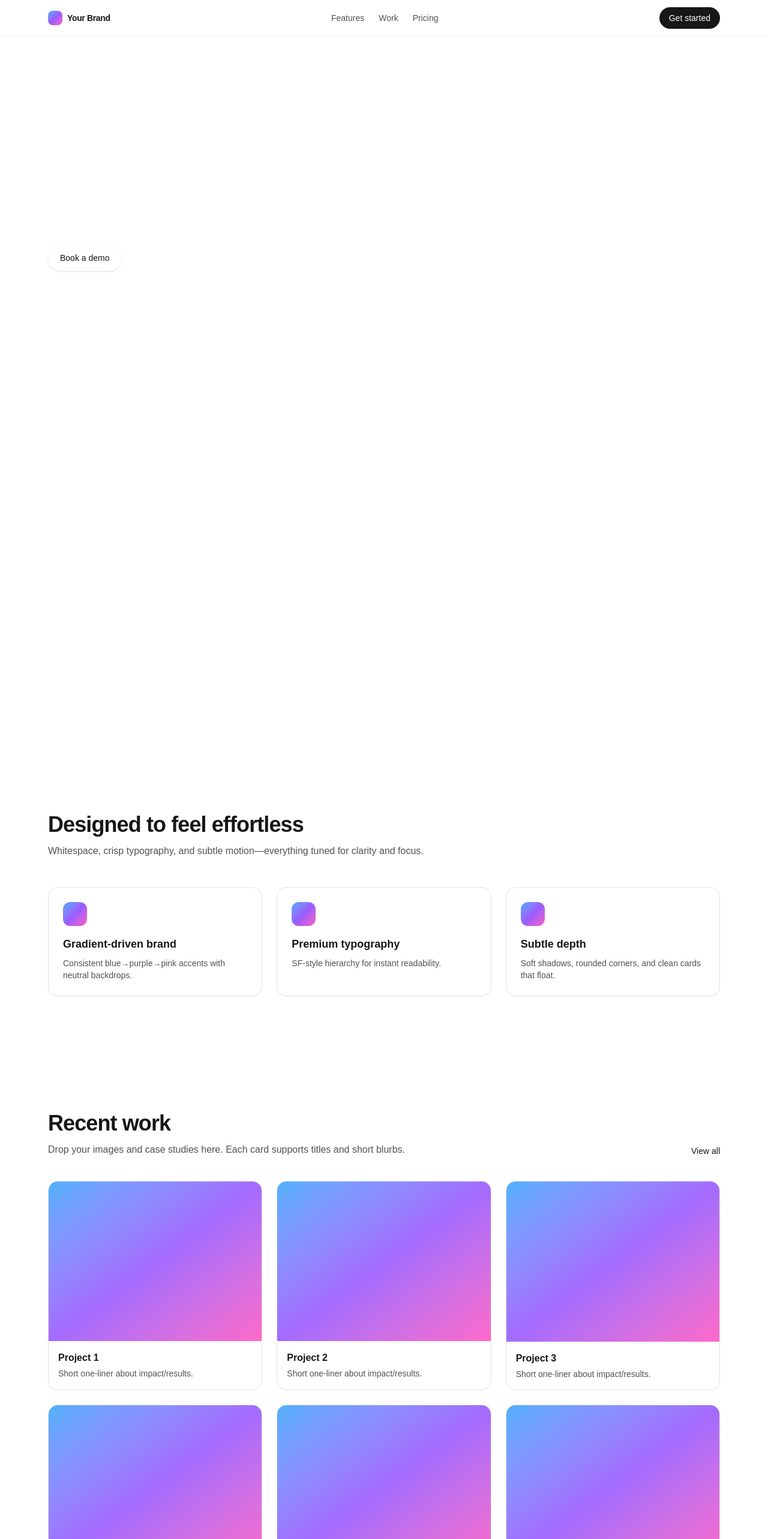
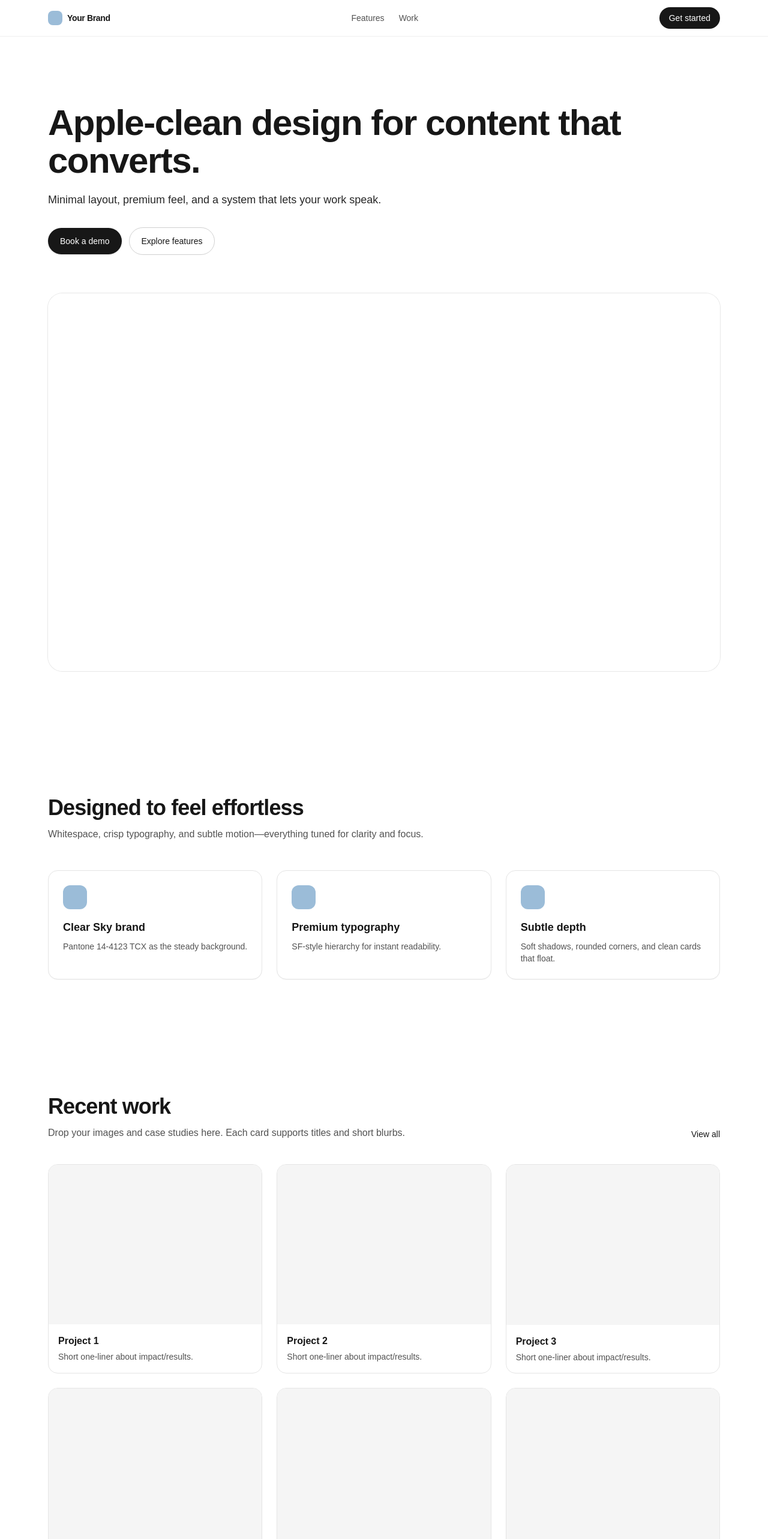
Before and after one commit to alexbalanmw/reelstudio-site, a Next.js app: page / in a window 1280 px wide. Shown: the top 2566 px of the page at 60% size. Built offline with nearby package versions, Linux system fonts and the light colour scheme.

Commit message:
Use Pantone Clear Sky (#9BBCD8), remove pricing/packages

```diff
--- a/src/app/page.tsx
+++ b/src/app/page.tsx
@@ -5,11 +5,9 @@ import { motion } from "framer-motion";
 import type { Variants } from "framer-motion";
 
 /**
- * Apple‑Style Homepage — Gradient Hero + Clean Body
+ * Apple‑Style Homepage — Solid Clear Sky background (Pantone 14-4123 TCX ≈ #9BBCD8)
  *
- * Keeps your original wording. Top hero on brand gradient.
- * Middle sections stay clean (white) for that Apple feel.
- * Footer has a subtle gradient glow.
+ * Keeps your original wording. Removes Pricing/Packages.
  */
 
 const fadeUp: Variants = {
@@ -23,9 +21,7 @@ const fadeUp: Variants = {
 
 const stagger: Variants = {
   hidden: {},
-  show: {
-    transition: { staggerChildren: 0.08, delayChildren: 0.1 },
-  },
+  show: { transition: { staggerChildren: 0.08, delayChildren: 0.1 } },
 };
 
 export default function AppleStyleHomepage() {
@@ -35,64 +31,42 @@ export default function AppleStyleHomepage() {
       <header className="sticky top-0 z-40 border-b border-neutral-200/60 backdrop-blur bg-white/70">
         <div className="mx-auto max-w-6xl px-4 py-3 flex items-center justify-between">
           <div className="flex items-center gap-2">
-            <div
-              className="h-6 w-6 rounded-lg bg-gradient-to-br from-[#3BA9FF] via-[#9A5BFF] to-[#FF58C4]"
-              aria-hidden
-            />
+            <div className="h-6 w-6 rounded-lg bg-[#9BBCD8]" aria-hidden />
             <span className="text-sm font-semibold tracking-tight">Your Brand</span>
           </div>
           <nav className="hidden md:flex items-center gap-6 text-sm text-neutral-600">
             <a className="hover:text-neutral-900" href="#features">Features</a>
             <a className="hover:text-neutral-900" href="#gallery">Work</a>
-            <a className="hover:text-neutral-900" href="#pricing">Pricing</a>
           </nav>
-          <a
-            href="#cta"
-            className="rounded-full px-4 py-2 text-sm font-medium text-white bg-neutral-900 hover:bg-neutral-800 transition"
-          >
-            Get started
-          </a>
+          <a href="#cta" className="rounded-full px-4 py-2 text-sm font-medium text-white bg-neutral-900 hover:bg-neutral-800 transition">Get started</a>
         </div>
       </header>
 
-      {/* Hero — Full‑bleed gradient */}
+      {/* Hero — Solid Clear Sky background */}
       <section className="relative overflow-hidden">
-        <div className="absolute inset-0 -z-10 bg-gradient-to-br from-[#3BA9FF] via-[#9A5BFF] to-[#FF58C4]" />
+        <div className="absolute inset-0 -z-10 bg-[#9BBCD8]" />
         <div className="mx-auto max-w-6xl px-4 py-24 md:py-28">
-          <motion.div variants={stagger} initial="hidden" animate="show" className="text-white">
+          <motion.div variants={stagger} initial="hidden" animate="show" className="text-neutral-900">
             <motion.h1 variants={fadeUp} className="text-5xl md:text-6xl font-semibold tracking-tight leading-[1.05]">
               Apple‑clean design for content that converts.
             </motion.h1>
-            <motion.p variants={fadeUp} className="mt-5 max-w-2xl text-lg/7 text-white/90">
-              Minimal layout, premium feel, and a gradient system inspired by your palette:
-              <span className="mx-2 font-semibold">#3BA9FF</span>→
-              <span className="mx-2 font-semibold">#9A5BFF</span>→
-              <span className="mx-2 font-semibold">#FF58C4</span>.
+            <motion.p variants={fadeUp} className="mt-5 max-w-2xl text-lg/7 text-neutral-800">
+              Minimal layout, premium feel, and a system that lets your work speak.
             </motion.p>
             <motion.div variants={fadeUp} className="mt-8 flex items-center gap-3">
-              <a
-                href="#cta"
-                className="rounded-full px-5 py-3 text-sm font-medium text-neutral-900 bg-white hover:bg-white/90 transition shadow-sm"
-              >
-                Book a demo
-              </a>
-              <a href="#features" className="rounded-full px-5 py-3 text-sm font-medium border border-white/70 text-white hover:bg-white/10">
-                Explore features
-              </a>
+              <a href="#cta" className="rounded-full px-5 py-3 text-sm font-medium text-white bg-neutral-900 hover:bg-neutral-800 transition shadow-sm">Book a demo</a>
+              <a href="#features" className="rounded-full px-5 py-3 text-sm font-medium border border-neutral-900/20 text-neutral-900 hover:bg-white/70">Explore features</a>
             </motion.div>
 
             {/* Hero visual frame */}
             <motion.div variants={fadeUp} className="mt-16">
-              <div className="aspect-[16/9] w-full overflow-hidden rounded-3xl bg-white/10 ring-1 ring-white/25 backdrop-blur-[2px]">
-                {/* Replace with your hero image/video */}
-                <div className="h-full w-full bg-gradient-to-br from-white/30 via-white/10 to-transparent" />
-              </div>
+              <div className="aspect-[16/9] w-full overflow-hidden rounded-3xl bg-white/60 ring-1 ring-neutral-900/10" />
             </motion.div>
           </motion.div>
         </div>
       </section>
 
-      {/* Features — clean white */}
+      {/* Features */}
       <section id="features" className="mx-auto max-w-6xl px-4 py-24">
         <div className="mb-12">
           <h2 className="text-3xl md:text-4xl font-semibold tracking-tight">Designed to feel effortless</h2>
@@ -100,25 +74,12 @@ export default function AppleStyleHomepage() {
         </div>
         <div className="grid grid-cols-1 md:grid-cols-3 gap-6">
           {[
-            {
-              title: "Gradient‑driven brand",
-              copy: "Consistent blue→purple→pink accents with neutral backdrops.",
-            },
+            { title: "Clear Sky brand", copy: "Pantone 14‑4123 TCX as the steady background." },
             { title: "Premium typography", copy: "SF‑style hierarchy for instant readability." },
-            {
-              title: "Subtle depth",
-              copy: "Soft shadows, rounded corners, and clean cards that float.",
-            },
+            { title: "Subtle depth", copy: "Soft shadows, rounded corners, and clean cards that float." },
           ].map((f, i) => (
-            <motion.div
-              key={i}
-              variants={fadeUp}
-              initial="hidden"
-              whileInView="show"
-              viewport={{ once: true, amount: 0.3 }}
-              className="rounded-2xl border border-neutral-200 p-6 bg-white shadow-[0_1px_0_0_rgba(0,0,0,0.04)]"
-            >
-              <div className="h-10 w-10 rounded-xl bg-gradient-to-br from-[#3BA9FF] via-[#9A5BFF] to-[#FF58C4] mb-4" />
+            <motion.div key={i} variants={fadeUp} initial="hidden" whileInView="show" viewport={{ once: true, amount: 0.3 }} className="rounded-2xl border border-neutral-200 p-6 bg-white shadow-[0_1px_0_0_rgba(0,0,0,0.04)]">
+              <div className="h-10 w-10 rounded-xl bg-[#9BBCD8] mb-4" />
               <h3 className="text-lg font-semibold">{f.title}</h3>
               <p className="mt-2 text-sm text-neutral-600">{f.copy}</p>
             </motion.div>
@@ -126,7 +87,7 @@ export default function AppleStyleHomepage() {
         </div>
       </section>
 
-      {/* Gallery — clean white */}
+      {/* Gallery */}
       <section id="gallery" className="bg-white">
         <div className="mx-auto max-w-6xl px-4 py-24">
           <div className="mb-10 flex items-end justify-between">
@@ -138,18 +99,8 @@ export default function AppleStyleHomepage() {
           </div>
           <div className="grid grid-cols-1 sm:grid-cols-2 lg:grid-cols-3 gap-6">
             {[1, 2, 3, 4, 5, 6].map((n) => (
-              <motion.div
-                key={n}
-                variants={fadeUp}
-                initial="hidden"
-                whileInView="show"
-                viewport={{ once: true, amount: 0.2 }}
-                className="group overflow-hidden rounded-2xl bg-white border border-neutral-200"
-              >
-                <div className="aspect-[4/3] w-full bg-neutral-100">
-                  {/* Replace with <img src="..." alt="" /> */}
-                  <div className="h-full w-full bg-gradient-to-br from-[#3BA9FF] via-[#9A5BFF] to-[#FF58C4] opacity-90 group-hover:opacity-100 transition" />
-                </div>
+              <motion.div key={n} variants={fadeUp} initial="hidden" whileInView="show" viewport={{ once: true, amount: 0.2 }} className="group overflow-hidden rounded-2xl bg-white border border-neutral-200">
+                <div className="aspect-[4/3] w-full bg-neutral-100" />
                 <div className="p-4">
                   <h3 className="text-base font-semibold">Project {n}</h3>
                   <p className="mt-1 text-sm text-neutral-600">Short one‑liner about impact/results.</p>
@@ -160,78 +111,26 @@ export default function AppleStyleHomepage() {
         </div>
       </section>
 
-      {/* Pricing — clean white */}
-      <section id="pricing" className="bg-white">
-        <div className="mx-auto max-w-6xl px-4 py-24">
-          <div className="mb-12 text-center">
-            <h2 className="text-3xl md:text-4xl font-semibold tracking-tight">Simple pricing</h2>
-            <p className="mt-3 max-w-2xl mx-auto text-neutral-600">Choose a plan and scale when you’re ready.</p>
-          </div>
-          <div className="grid grid-cols-1 md:grid-cols-3 gap-6">
-            {[
-              { name: "Starter", price: "$495", features: ["3 Reels", "1 shoot day", "Basic captions"] },
-              { name: "Growth", price: "$1,295", features: ["8 Reels", "2 shoot days", "A/B hooks", "CTA testing"] },
-              { name: "Pro", price: "$2,895", features: ["15 Reels", "Strategy + scripts", "Analytics dashboard"] },
-            ].map((p, i) => (
-              <div key={i} className="rounded-2xl border border-neutral-200 bg-white p-6">
-                <div className="flex items-baseline justify-between">
-                  <h3 className="text-lg font-semibold">{p.name}</h3>
-                  <div className="text-xl font-semibold">{p.price}</div>
-                </div>
-                <ul className="mt-4 space-y-2 text-sm text-neutral-700">
-                  {p.features.map((f, idx) => (
-                    <li key={idx} className="flex items-center gap-2">
-                      <span className="h-1.5 w-1.5 rounded-full bg-gradient-to-r from-[#3BA9FF] via-[#9A5BFF] to-[#FF58C4]" />
-                      {f}
-                    </li>
-                  ))}
-                </ul>
-                <a
-                  href="#cta"
-                  className="mt-6 inline-flex w-full items-center justify-center rounded-full px-5 py-3 text-sm font-medium text-white bg-neutral-900 hover:bg-neutral-800"
-                >
-                  Choose {p.name}
-                </a>
-              </div>
-            ))}
-          </div>
-        </div>
-      </section>
-
-      {/* CTA — dark card with gradient glow */}
+      {/* CTA */}
       <section id="cta" className="relative overflow-hidden">
-        <div className="absolute inset-0 -z-10 bg-gradient-to-r from-[#3BA9FF]/10 via-[#9A5BFF]/10 to-[#FF58C4]/10" />
         <div className="mx-auto max-w-6xl px-4 py-24">
           <div className="rounded-3xl bg-neutral-900 text-white p-10 md:p-14 overflow-hidden relative">
-            <div className="absolute -right-24 -top-24 h-64 w-64 rounded-full bg-gradient-to-br from-[#3BA9FF] via-[#9A5BFF] to-[#FF58C4] opacity-30 blur-3xl" />
             <h2 className="text-3xl md:text-4xl font-semibold tracking-tight">Ready to look premium?</h2>
             <p className="mt-3 max-w-2xl text-neutral-300">Tell us your goals. We’ll design a minimal, Apple‑style site that makes your work feel inevitable.</p>
             <form className="mt-8 grid grid-cols-1 md:grid-cols-3 gap-3">
-              <input
-                className="rounded-full px-5 py-3 text-sm text-neutral-900 bg-white placeholder:text-neutral-400 focus:outline-none"
-                placeholder="Your email"
-              />
-              <input
-                className="rounded-full px-5 py-3 text-sm text-neutral-900 bg-white placeholder:text-neutral-400 focus:outline-none"
-                placeholder="What do you need?"
-              />
-              <button
-                type="button"
-                className="rounded-full px-5 py-3 text-sm font-medium text-white bg-gradient-to-r from-[#3BA9FF] via-[#9A5BFF] to-[#FF58C4] shadow-sm hover:opacity-95"
-              >
-                Send
-              </button>
+              <input className="rounded-full px-5 py-3 text-sm text-neutral-900 bg-white placeholder:text-neutral-400 focus:outline-none" placeholder="Your email" />
+              <input className="rounded-full px-5 py-3 text-sm text-neutral-900 bg-white placeholder:text-neutral-400 focus:outline-none" placeholder="What do you need?" />
+              <button type="button" className="rounded-full px-5 py-3 text-sm font-medium text-neutral-900 bg-white hover:bg-white/90">Send</button>
             </form>
           </div>
         </div>
       </section>
 
-      {/* Footer with subtle glow */}
-      <footer className="relative border-t border-neutral-200/70">
-        <div className="absolute inset-x-0 -top-24 h-24 bg-gradient-to-r from-[#3BA9FF]/10 via-[#9A5BFF]/10 to-[#FF58C4]/10 blur-2xl" />
+      {/* Footer */}
+      <footer className="border-t border-neutral-200/70">
         <div className="mx-auto max-w-6xl px-4 py-12 flex flex-col md:flex-row items-center justify-between gap-4 text-sm text-neutral-600">
           <div className="flex items-center gap-2">
-            <div className="h-5 w-5 rounded-md bg-gradient-to-br from-[#3BA9FF] via-[#9A5BFF] to-[#FF58C4]" />
+            <div className="h-5 w-5 rounded-md bg-[#9BBCD8]" />
             <span>© {new Date().getFullYear()} Your Brand</span>
           </div>
           <div className="flex items-center gap-6">
```
